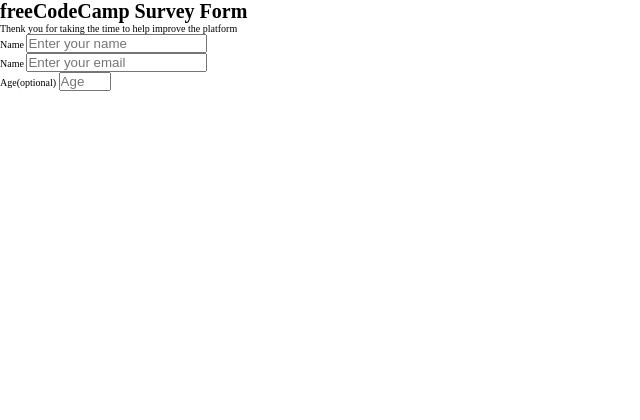
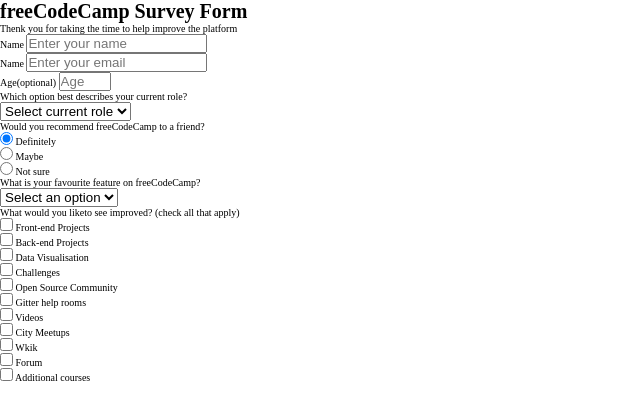
Before and after one commit to abuemkezeChu/survey-form, a plain HTML site: page index.html in a window 1280 px wide. Shown: the whole page, without its empty margins (0-640 px from the left). Drawn offline with Linux system fonts and the light colour scheme.

Commit message:
feat: radio button and checkbox field, select input field

```diff
--- a/index.html
+++ b/index.html
@@ -26,6 +26,63 @@
         <label for="" id="age-label">Age(optional)</label>
         <input type="number" class="input-box" placeholder="Age" min="10" max="99">
       </div>
+      <div class="input-group">
+        <p>Which option best describes your current role?</p>
+        <select name="" id="" class="input-box">
+          <option value="">Select current role</option>
+          <option value="">Student</option>
+          <option value="">Full Time Job</option>
+          <option value="">Full Time Learner</option>
+          <option value="">Prefer not to say</option>
+          <option value="">Other</option>
+        </select>
+      </div>
+      <div class="input-group">
+        <p>Would you recommend freeCodeCamp to a friend?</p>
+          <input type="radio" checked />
+          <label for="" class="input-radio"> Definitely</label><br />
+          <input type="radio" />
+          <label for="" class="input-radio">Maybe</label><br />
+          <input type="radio" />
+          <label for="" class="input-radio"> Not sure</label>
+      </div>
+      <div class="input-group">
+        <p>What is your favourite feature on freeCodeCamp?</p>
+          <select name="" id="" class="input-box">
+            <option value="">Select an option</option>
+            <option value="">Challenges</option>
+            <option value="">Projects</option>
+            <option value="">Community</option>
+            <option value="">Open Source</option>
+          </select>
+      </div>
+      <div class="input-group">
+        <p>What would you liketo see improved? (check all that apply)</p>
+          <input type="checkbox" />
+          <label for="" class="input-checkbox"> Front-end Projects</label><br />
+          <input type="checkbox" />
+          <label for="" class="input-checkbox"> Back-end Projects</label><br />
+          <input type="checkbox" />
+          <label for="" class="input-checkbox"> Data Visualisation</label><br />
+          <input type="checkbox" />
+          <label for="" class="input-checkbox"> Challenges</label><br />
+          <input type="checkbox" />
+          <label for="" class="input-checkbox"> Open Source Community</label
+          ><br />
+          <input type="checkbox" />
+          <label for="" class="input-checkbox"> Gitter help rooms</label><br />
+          <input type="checkbox" />
+          <label for="" class="input-checkbox"> Videos</label><br />
+          <input type="checkbox" />
+          <label for="" class="input-checkbox"> City Meetups</label><br />
+          <input type="checkbox" />
+          <label for="" class="input-checkbox"> Wkik</label><br />
+          <input type="checkbox" />
+          <label for="" class="input-checkbox"> Forum</label><br />
+          <input type="checkbox" />
+          <label for="" class="input-checkbox"> Additional courses</label>
+        </div>
+      </div>
     </form>
   </div>
 </body>
```
